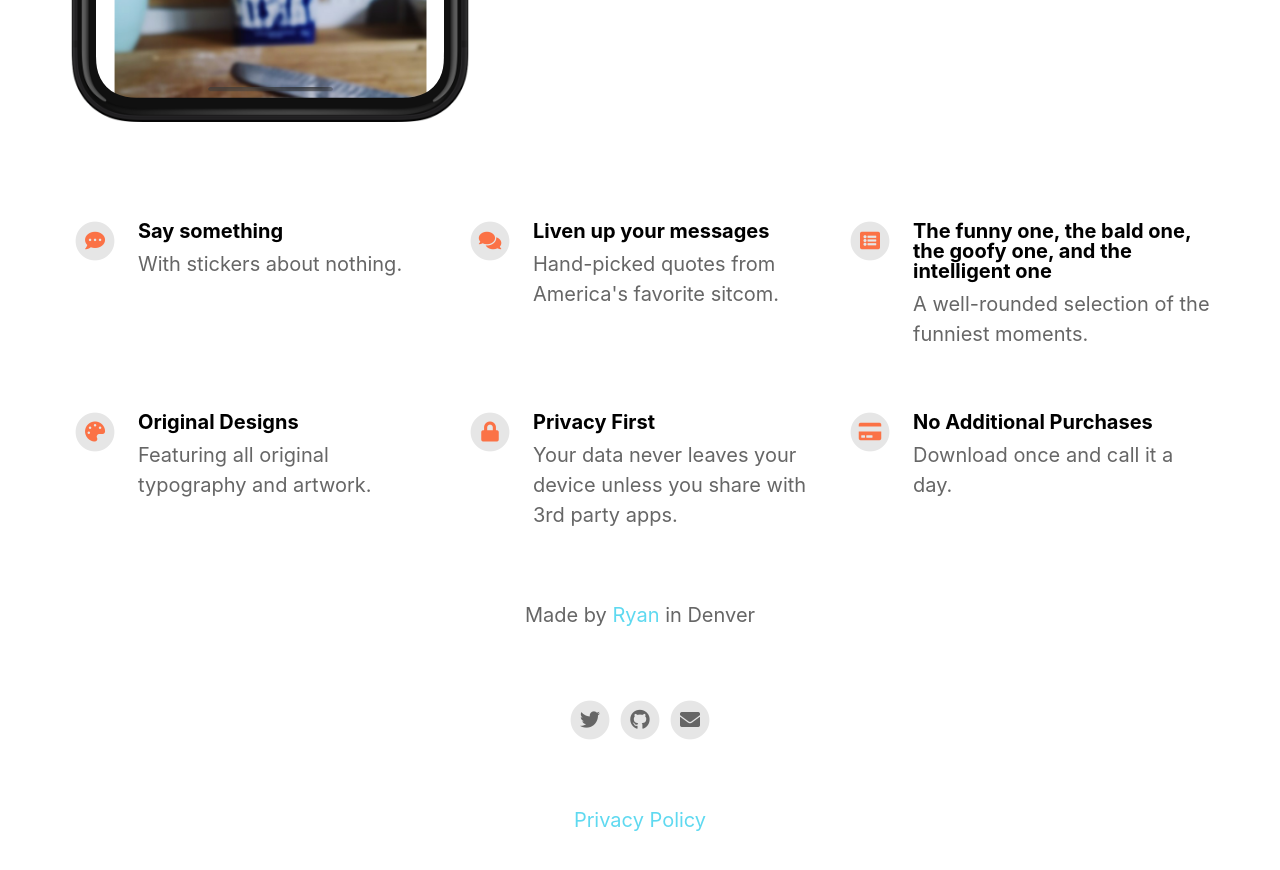
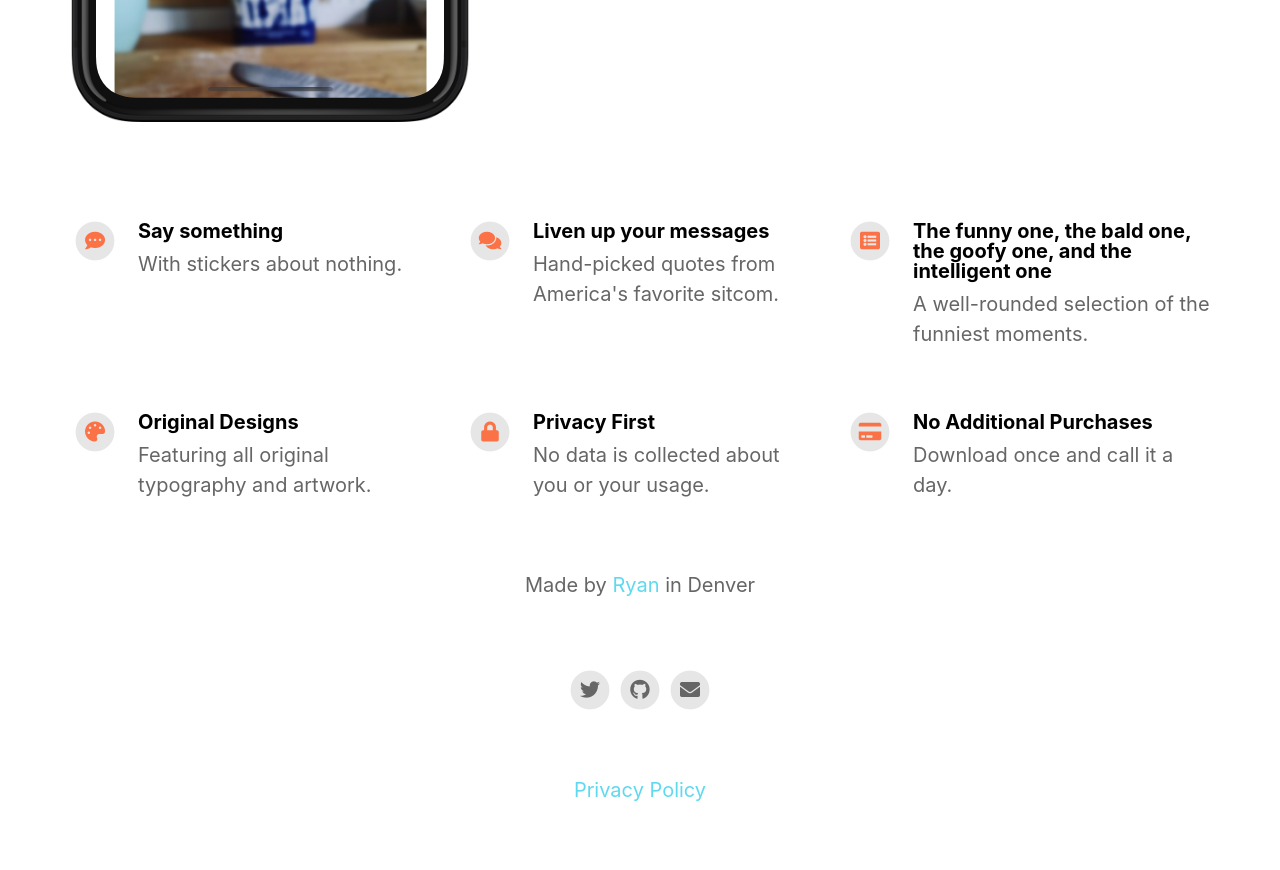
Before and after one commit to sonasapps/stickers, a Jekyll site: the page built from index.html, in a window 1280 px wide and 900 px high, scrolled down 863 px. Shown: the top 870 px of the window. Built offline with Jekyll 4.4.1, drawn with Linux system fonts in a browser that asks for light colours; nearby versions of some CDN libraries.

Commit message:
Update _config.yml

```diff
--- a/_config.yml
+++ b/_config.yml
@@ -51,7 +51,7 @@ features                                  :
     fontawesome_icon_name                 : palette
 
   - title                                 : Privacy First
-    description                           : Your data never leaves your device unless you share with 3rd party apps.
+    description                           : No data is collected about you or your usage.
     fontawesome_icon_name                 : lock
 
   - title                                 : No Additional Purchases
```
